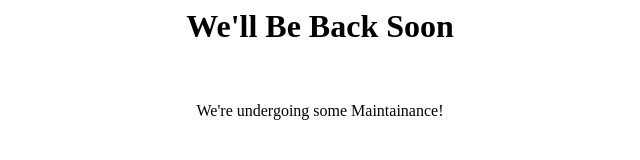
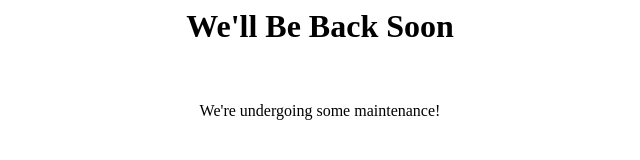
Before and after one commit to doggogqgqgqgqgqgqgqgqgqg/CheatsChat-Down, a plain HTML site: page index.html in a window 1280 px wide. Shown: the full height of the page, 320-960 px from the left. Drawn offline with Linux system fonts and the light colour scheme.

Commit message:
Update index.html

```diff
--- a/index.html
+++ b/index.html
@@ -3,6 +3,6 @@
 <h1>We'll Be Back Soon</h1>
 <br>
 <br>
-We're undergoing some Maintainance!
+We're undergoing some maintenance!
 </center>
 </html>
```
